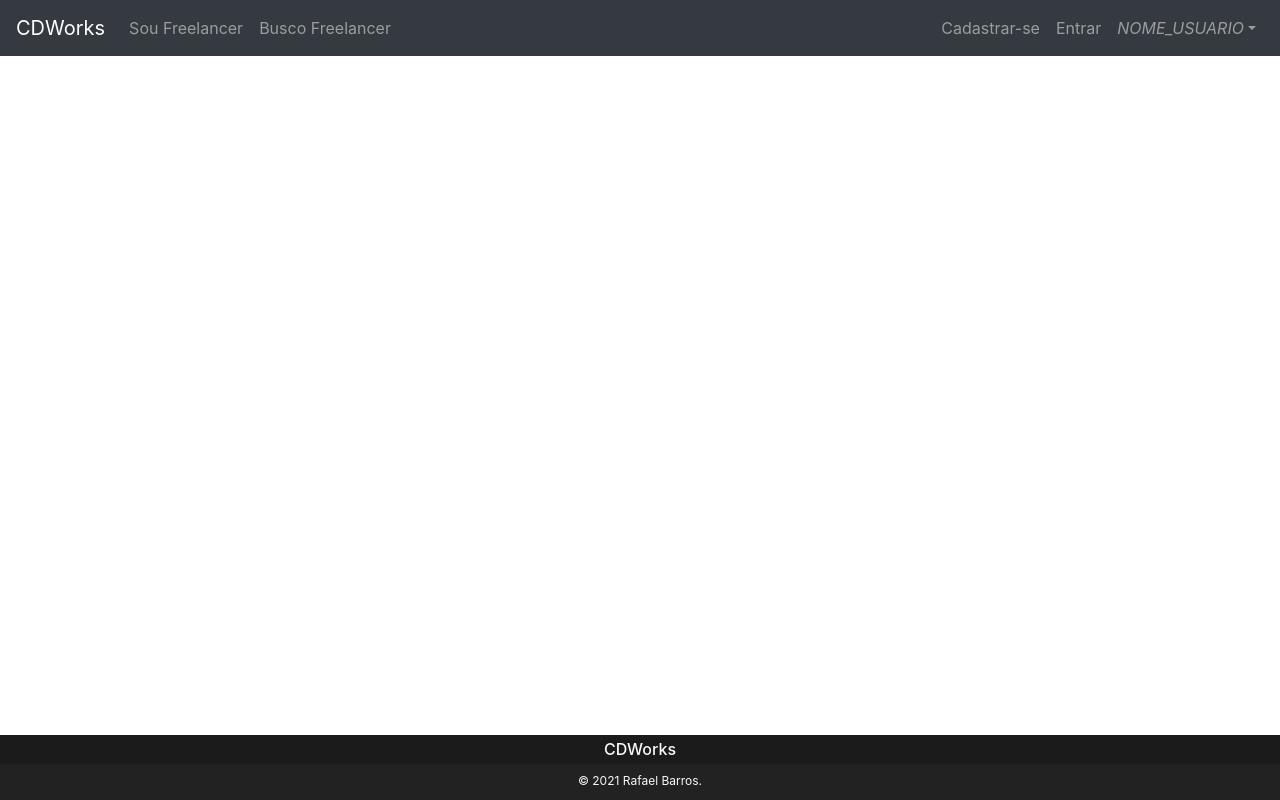
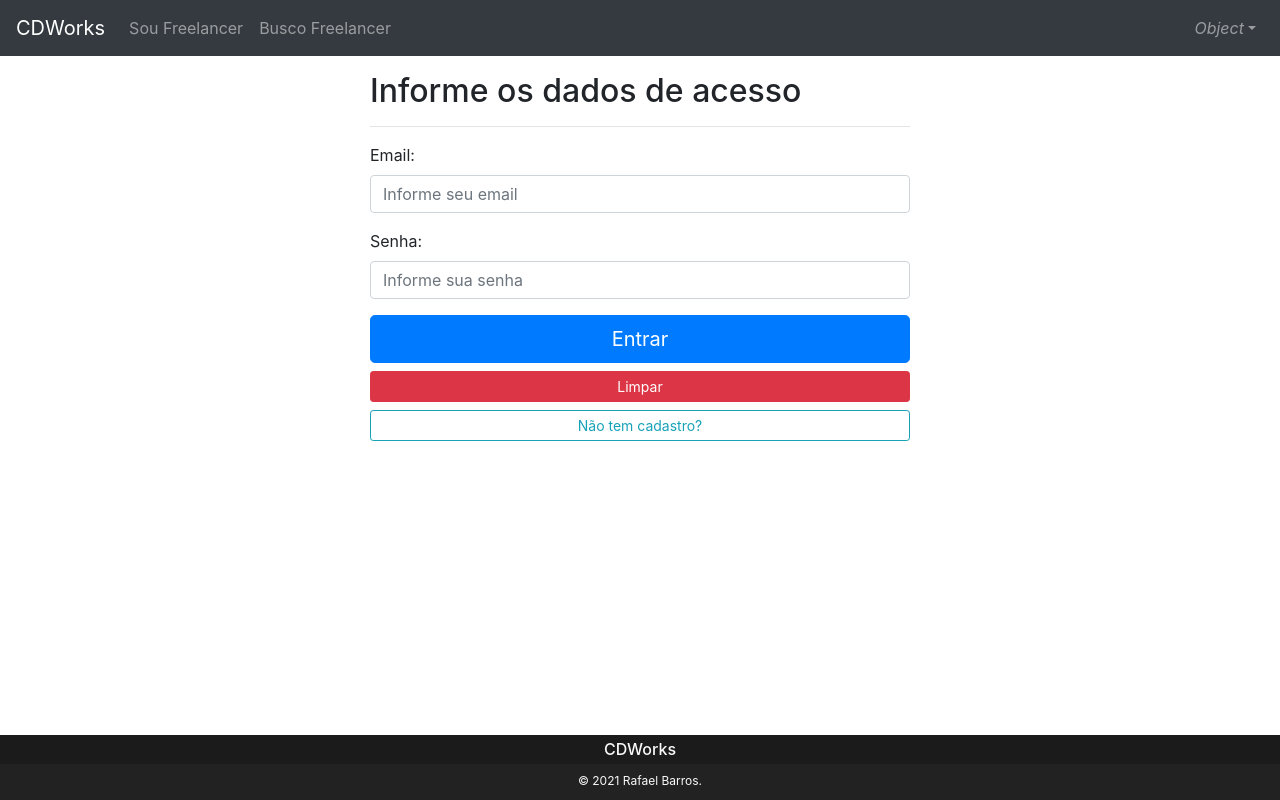
Before and after one commit to rafaellbarros/vuejs-profissional, a Vue app in the folder single-page-application/front-end/cdworksspa/: page /login in a window 1280 px wide. Built offline with nearby package versions, Linux system fonts and the light colour scheme.

Commit message:
:construction: Login e Logout

```diff
--- a/single-page-application/front-end/cdworksspa/src/components/NavMain.vue
+++ b/single-page-application/front-end/cdworksspa/src/components/NavMain.vue
@@ -17,15 +17,19 @@
 
                 <!-- Right aligned nav items -->
                 <b-navbar-nav class="ml-auto">
-                    <b-nav-item @click="$router.push('/register')"
+                    <b-nav-item
+                        @click="$router.push('/register')"
+                        v-if="!isAuthenticated"
                         >Cadastrar-se</b-nav-item
                     >
-                    <b-nav-item @click="$router.push('/login')"
+                    <b-nav-item
+                        @click="$router.push('/login')"
+                        v-if="!isAuthenticated"
                         >Entrar</b-nav-item
                     >
-                    <b-nav-item-dropdown right>
+                    <b-nav-item-dropdown right v-if="isAuthenticated">
                         <template v-slot:button-content>
-                            <em>NOME_USUARIO</em>
+                            <em>{{ userName }}</em>
                         </template>
                         <b-dropdown-item @click="$router.push('/profile/1')"
                             >Perfil</b-dropdown-item
@@ -44,7 +48,16 @@
 export default {
     methods: {
         logout() {
-            console.log('Saiu da aplicação!')
+            this.$store.dispatch('logout')
+            this.$router.push('/')
+        },
+    },
+    computed: {
+        isAuthenticated() {
+            return this.$store.state.authenticated
+        },
+        userName() {
+            return this.$store.state.user.name
         },
     },
 }
--- a/single-page-application/front-end/cdworksspa/src/router/index.js
+++ b/single-page-application/front-end/cdworksspa/src/router/index.js
@@ -16,6 +16,12 @@ const routes = [
         component: () =>
             import(/* webpackChunkName: "about" */ '../views/Register.vue'),
     },
+    {
+        path: '/login',
+        name: 'login',
+        component: () =>
+            import(/* webpackChunkName: "about" */ '../views/Login.vue'),
+    },
 ]
 
 const router = new VueRouter({
--- a/single-page-application/front-end/cdworksspa/src/store/index.js
+++ b/single-page-application/front-end/cdworksspa/src/store/index.js
@@ -14,7 +14,7 @@ const vuexPersist = new VuexPersist({
 Vue.use(Vuex)
 
 export default new Vuex.Store({
-    plugin: [vuexPersist.plugin],
+    plugins: [vuexPersist.plugin],
     state: state,
     mutations: mutations,
     actions: actions,
--- /dev/null
+++ b/single-page-application/front-end/cdworksspa/src/views/Login.vue
@@ -0,0 +1,116 @@
+<template>
+    <div class="container">
+        <div class="row">
+            <div class="col-12 col-sm-8 offset-sm-2 col-md-6 offset-md-3 mt-3">
+                <h2>Informe os dados de acesso</h2>
+                <hr />
+                <b-alert variant="danger" v-if="error.message" show>{{
+                    error.message
+                }}</b-alert>
+                <b-form
+                    v-if="show"
+                    @reset.prevent="onReset()"
+                    @submit.prevent="onSubmit()"
+                >
+                    <b-form-group
+                        id="input-group-email"
+                        label="Email: "
+                        label-for="input-email"
+                    >
+                        <b-form-input
+                            id="input-email"
+                            v-model="form.email"
+                            type="text"
+                            placeholder="Informe seu email"
+                        >
+                        </b-form-input>
+                    </b-form-group>
+
+                    <b-form-group
+                        id="input-group-password"
+                        label="Senha: "
+                        label-for="input-password"
+                    >
+                        <b-form-input
+                            id="input-password"
+                            v-model="form.password"
+                            type="password"
+                            placeholder="Informe sua senha"
+                        >
+                        </b-form-input>
+                    </b-form-group>
+
+                    <b-button type="submit" variant="primary" size="lg" block
+                        >Entrar</b-button
+                    >
+                    <b-button type="reset" variant="danger" size="sm" block
+                        >Limpar</b-button
+                    >
+                    <b-button
+                        @click="$router.push('login')"
+                        variant="outline-info"
+                        size="sm"
+                        block
+                        >Não tem cadastro?</b-button
+                    >
+                </b-form>
+            </div>
+        </div>
+    </div>
+</template>
+
+<script>
+import { apiPublic } from '../services/apiServices'
+
+export default {
+    data: () => ({
+        form: {
+            email: null,
+            password: null,
+        },
+        show: true,
+        error: {
+            message: null,
+        },
+    }),
+    methods: {
+        onReset() {
+            this.form = {
+                email: null,
+                password: null,
+            }
+            this.errorReset()
+        },
+        errorReset() {
+            this.error = {
+                message: null,
+            }
+        },
+
+        async onSubmit() {
+            try {
+                this.errorReset()
+
+                const data = {
+                    email: this.form.email,
+                    password: this.form.password,
+                }
+
+                const response = await apiPublic.post('/users/login', data)
+                const { user, token } = response.data.data
+                this.$store.dispatch('login', { user, token })
+                this.$router.push('dashboard')
+            } catch (error) {
+                console.error(error.response.data)
+                this.error.message = 'Não foi possível efetuar a autenticação'
+                if (!error.response || !error.response.data) return
+
+                if (error.response.data.message)
+                    this.error.message = error.response.data.message
+            }
+        },
+    },
+}
+</script>
+
+<style></style>
--- a/single-page-application/front-end/cdworksspa/src/views/Register.vue
+++ b/single-page-application/front-end/cdworksspa/src/views/Register.vue
@@ -135,6 +135,7 @@ export default {
                 password: null,
                 passwordConfirmation: null,
             }
+            this.errorReset()
         },
         errorReset() {
             this.error = {
@@ -170,8 +171,6 @@ export default {
                     email: this.form.email,
                     password: this.form.password,
                 }
-
-                console.log('data', data)
                 await apiPublic.post('/users', data)
                 this.$router.push('login')
             } catch (error) {
```
